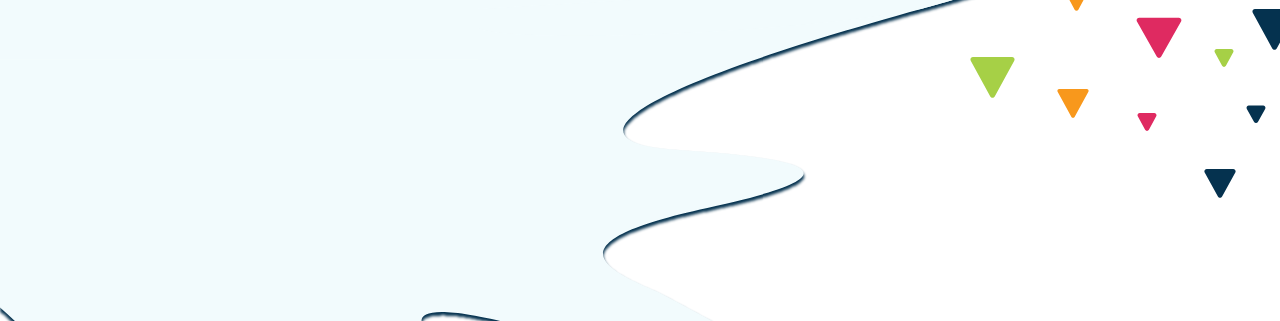
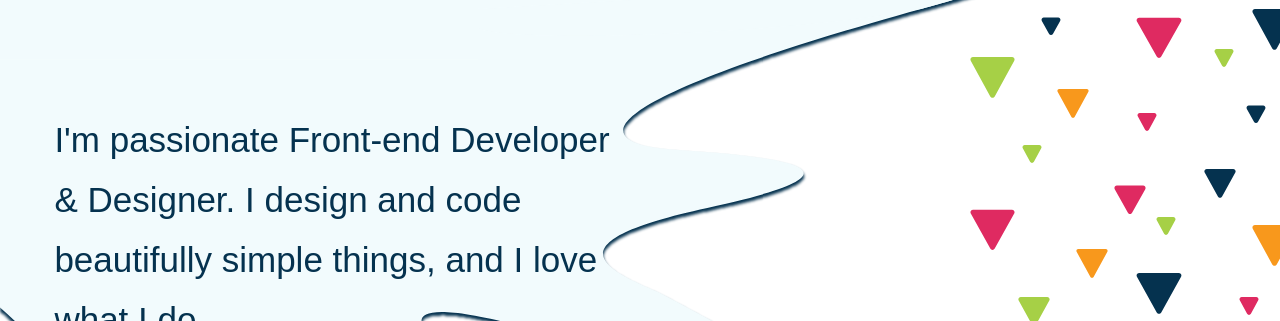
Before and after one commit to eugeneZolotarenko/portfolio, a Gatsby site: page / in a window 1280 px wide. Shown: the part 479-800 px from the top of the page. Built offline with nearby package versions, Linux system fonts and the light colour scheme; Gatsby itself is replaced by a stand-in of ours.

Commit message:
Developing Intro section

```diff
--- a/src/components/Triangles.js
+++ b/src/components/GroupOfTriangles.js
@@ -1,7 +1,6 @@
 import React, { Component } from 'react'
-import {Parallax, ParallaxLayer} from 'react-spring/renderprops-addons'
-import styled from 'styled-components'
-import MainSpot from "../images/main-spot.svg"
+import { ParallaxLayer } from 'react-spring/renderprops-addons'
+// import styled from 'styled-components'
 
 import TriangleRedBig from "../images/Triangles/TriangleRedBig.svg"
 import TriangleRedMid from "../images/Triangles/TriangleRedMid.svg"
@@ -16,148 +15,119 @@ import TriangleBlueBig from "../images/Triangles/TriangleBlueBig.svg"
 import TriangleBlueMid from "../images/Triangles/TriangleBlueMid.svg"
 import TriangleBlueSmall from "../images/Triangles/TriangleBlueSmall.svg"
 
-
-const TrianglesContainer = styled.div`
-  position: absolute;
-  right: 0;
-  top: 0;
-  width: 100%;
-  height: 100%;
-  z-index: 0;
-  .TriangleBig{
-    width: 5.1%;;
-    height: 5.1%;
-  }
-  .TriangleMid{
-    width: 3.6%;;
-    height: 3.6%;
-  }
-  .TriangleSmall{
-    width: 2.2%;;
-    height: 2.2%;
-  }
-`
-const Spot = styled.div`
-   background-image: url(${MainSpot});
-   background-repeat: no-repeat;
-   background-size: contain;
-   width: 85vw;
-   height: 150vh;
-   z-index: 1000;
-`
-
-export default class Triangles extends Component {
+export default class GroupOfTriangles extends Component {
     render() {
-        let parallax;
         return (
-          <TrianglesContainer>
-            <Parallax pages={2} ref={ref => parallax = ref}>
-            <ParallaxLayer offset={0.01} speed={-0.11}>
+            <>
+            <ParallaxLayer offset={0.01} speed={-0.09}>
               <img className="TriangleBig" src={TriangleRedBig} style={{ display: 'block', marginLeft: '75%' }}/>
             </ParallaxLayer>
-            <ParallaxLayer offset={0.02} speed={-0.12}>
+            <ParallaxLayer offset={0.02} speed={-0.1}>
               <img className="TriangleSmall" src={TriangleGreenSmall} style={{ display: 'block', marginLeft: '90%'}}/>
             </ParallaxLayer>
-            <ParallaxLayer offset={0.03} speed={-0.11}>
+            <ParallaxLayer offset={0.03} speed={-0.09}>
               <img className="TriangleBig" src={TriangleOrangeBig} style={{ display: 'block', marginLeft: '97%' }}/>
             </ParallaxLayer>
-            <ParallaxLayer offset={0.06} speed={-0.12}>
+            <ParallaxLayer offset={0.06} speed={-0.1}>
               <img className="TriangleMid" src={TriangleOrangeMid} style={{ display: 'block', marginLeft: '83.5%' }}/>
             </ParallaxLayer>
-            <ParallaxLayer offset={0.09} speed={-0.13}>
+            <ParallaxLayer offset={0.09} speed={-0.1}>
               <img className="TriangleBig" src={TriangleBlueBig} style={{ display: 'block', marginLeft: '88%' }}/>
             </ParallaxLayer>
-            <ParallaxLayer offset={0.12} speed={-0.14}>
+            <ParallaxLayer offset={0.12} speed={-0.11}>
               <img className="TriangleSmall" src={TriangleRedSmall} style={{ display: 'block', marginLeft: '96.5%' }}/>
             </ParallaxLayer>
-            <ParallaxLayer offset={0.12} speed={-0.15}>
+            <ParallaxLayer offset={0.12} speed={-0.1}>
               <img className="TriangleMid" src={TriangleGreenMid} style={{ display: 'block', marginLeft: '79%' }}/>
             </ParallaxLayer>
-            <ParallaxLayer offset={0.18} speed={-0.19}>
+            <ParallaxLayer offset={0.18} speed={-0.11}>
               <img className="TriangleSmall" src={TriangleBlueSmall} style={{ display: 'block', marginLeft: '94%' }}/>
             </ParallaxLayer>
-            <ParallaxLayer offset={0.19} speed={-0.19}>
+            <ParallaxLayer offset={0.19} speed={-0.11}>
               <img className="TriangleSmall" src={TriangleOrangeSmall} style={{ display: 'block', marginLeft: '75%' }}/>
             </ParallaxLayer>
-            <ParallaxLayer offset={0.2} speed={-0.18}>
+            <ParallaxLayer offset={0.2} speed={-0.1}>
               <img className="TriangleSmall" src={TriangleBlueSmall} style={{ display: 'block', marginLeft: '84%' }}/>
             </ParallaxLayer>
-            <ParallaxLayer offset={0.24} speed={-0.13}>
+            <ParallaxLayer offset={0.24} speed={-0.09}>
               <img className="TriangleMid" src={TriangleRedMid} style={{ display: 'block', marginLeft: '89%' }}/>
             </ParallaxLayer>
-            <ParallaxLayer offset={0.25} speed={-0.18}>
+            <ParallaxLayer offset={0.25} speed={-0.09}>
               <img className="TriangleMid" src={TriangleBlueMid} style={{ display: 'block', marginLeft: '97%' }}/>
             </ParallaxLayer>
-            <ParallaxLayer offset={0.27} speed={-0.18}>
+            <ParallaxLayer offset={0.27} speed={-0.11}>
               <img className="TriangleMid" src={TriangleBlueMid} style={{ display: 'block', marginLeft: '79%' }}/>
             </ParallaxLayer>
-            <ParallaxLayer offset={0.32} speed={-0.14}>
+            <ParallaxLayer offset={0.32} speed={-0.1}>
               <img className="TriangleSmall" src={TriangleOrangeSmall} style={{ display: 'block',marginLeft: '93%' }}/>
             </ParallaxLayer>
-            <ParallaxLayer offset={0.33} speed={-0.13}>
+            <ParallaxLayer offset={0.33} speed={-0.1}>
               <img className="TriangleBig" src={TriangleGreenBig} style={{ display: 'block', marginLeft: '85%' }}/>
             </ParallaxLayer>
-            <ParallaxLayer offset={0.36} speed={-0.15}>
+            <ParallaxLayer offset={0.36} speed={-0.11}>
               <img className="TriangleMid" src={TriangleOrangeMid} style={{ display: 'block', marginLeft: '76%' }}/>
             </ParallaxLayer>
-            <ParallaxLayer offset={0.39} speed={-0.13}>
+            <ParallaxLayer offset={0.39} speed={-0.1}>
               <img className="TriangleBig" src={TriangleOrangeBig} style={{ display: 'block', marginLeft: '95%' }}/>
             </ParallaxLayer>
-            <ParallaxLayer offset={0.42} speed={-0.15}>
+            <ParallaxLayer offset={0.42} speed={-0.09}>
               <img className="TriangleSmall" src={TriangleRedSmall} style={{ display: 'block', marginLeft: '83.5%' }}/>
             </ParallaxLayer>
-            <ParallaxLayer offset={0.43} speed={-0.16}>
+            <ParallaxLayer offset={0.43} speed={-0.09}>
               <img className="TriangleMid" src={TriangleGreenMid} style={{ display: 'block', marginLeft: '90%' }}/>
             </ParallaxLayer>
-            <ParallaxLayer offset={0.5} speed={-0.12}>
-              <img className="TriangleSmall" src={TriangleBlueSmall} style={{ display: 'block', marginLeft: '86.5%' }}/>
+            <ParallaxLayer offset={0.49} speed={-0.1}>
+              <img className="TriangleSmall" src={TriangleBlueSmall} style={{ display: 'block', marginLeft: '87%' }}/>
             </ParallaxLayer>
-            <ParallaxLayer offset={0.5} speed={-0.12}>
+            <ParallaxLayer offset={0.5} speed={-0.1}>
               <img className="TriangleSmall" src={TriangleGreenSmall} style={{ display: 'block', marginLeft: '98.5%' }}/>
             </ParallaxLayer>
-            <ParallaxLayer offset={0.5} speed={-0.14}>
+            <ParallaxLayer offset={0.5} speed={-0.1}>
               <img className="TriangleMid" src={TriangleBlueMid} style={{ display: 'block', marginLeft: '79%' }}/>
             </ParallaxLayer>
-            <ParallaxLayer offset={0.53} speed={-0.13}>
+            <ParallaxLayer offset={0.53} speed={-0.1}>
               <img className="TriangleMid" src={TriangleOrangeMid} style={{ display: 'block', marginLeft: '93%' }}/>
             </ParallaxLayer>
-            <ParallaxLayer offset={0.55} speed={-0.12}>
+            <ParallaxLayer offset={0.55} speed={-0.09}>
               <img className="TriangleSmall" src={TriangleRedSmall} style={{ display: 'block', marginLeft: '75%' }}/>
             </ParallaxLayer>
-            <ParallaxLayer offset={0.59} speed={-0.13}>
-              <img className="TriangleSmall" src={TriangleOrangeSmall} style={{ display: 'block', marginLeft: '83%' }}/>
+            <ParallaxLayer offset={0.56} speed={-0.1}>
+              <img className="TriangleSmall" src={TriangleOrangeSmall} style={{ display: 'block', marginLeft: '84.5%' }}/>
             </ParallaxLayer>
-            <ParallaxLayer offset={0.61} speed={-0.15}>
+            <ParallaxLayer offset={0.61} speed={-0.1}>
               <img className="TriangleBig" src={TriangleBlueBig} style={{ display: 'block', marginLeft: '97%' }}/>
             </ParallaxLayer>
-            <ParallaxLayer offset={0.62} speed={-0.16}>
+            <ParallaxLayer offset={0.62} speed={-0.1}>
+              <img className="TriangleSmall" src={TriangleBlueSmall} style={{ display: 'block', marginLeft: '81%' }}/>
+            </ParallaxLayer>
+            <ParallaxLayer offset={0.62} speed={-0.09}>
               <img className="TriangleBig" src={TriangleRedBig} style={{ display: 'block', marginLeft: '88%' }}/>
             </ParallaxLayer>
-            <ParallaxLayer offset={0.67} speed={-0.16}>
+            <ParallaxLayer offset={0.67} speed={-0.1}>
               <img className="TriangleBig" src={TriangleGreenBig} style={{ display: 'block', marginLeft: '75%' }}/>
             </ParallaxLayer>
-            <ParallaxLayer offset={0.66} speed={-0.12}>
+            <ParallaxLayer offset={0.66} speed={-0.11}>
               <img className="TriangleSmall" src={TriangleGreenSmall} style={{ display: 'block', marginLeft: '94.5%' }}/>
             </ParallaxLayer>
-            <ParallaxLayer offset={0.71} speed={-0.14}>
+            <ParallaxLayer offset={0.71} speed={-0.1}>
               <img className="TriangleMid" src={TriangleOrangeMid} style={{ display: 'block', marginLeft: '82%' }}/>
             </ParallaxLayer>
-            <ParallaxLayer offset={0.74} speed={-0.14}>
+            <ParallaxLayer offset={0.74} speed={-0.1}>
               <img className="TriangleSmall" src={TriangleRedSmall} style={{ display: 'block', marginLeft: '88.5%' }}/>
             </ParallaxLayer>
-            <ParallaxLayer offset={0.73} speed={-0.14}>
+            <ParallaxLayer offset={0.73} speed={-0.1}>
               <img className="TriangleSmall" src={TriangleBlueSmall} style={{ display: 'block', marginLeft: '97%' }}/>
             </ParallaxLayer>
-            <ParallaxLayer offset={0.81} speed={-0.12}>
+            <ParallaxLayer offset={0.78} speed={-0.11}>
+              <img className="TriangleSmall" src={TriangleGreenSmall} style={{ display: 'block', marginLeft: '79.5%' }}/>
+            </ParallaxLayer>
+            <ParallaxLayer offset={0.81} speed={-0.09}>
               <img className="TriangleMid" src={TriangleBlueMid} style={{ display: 'block', marginLeft: '93.5%' }}/>
             </ParallaxLayer>
-            {/* Main Spot */}
-              <ParallaxLayer offset={0} speed={0.1}>
-              <Spot />
+            <ParallaxLayer offset={0.83} speed={-0.1}>
+              <img className="TriangleMid" src={TriangleRedMid} style={{ display: 'block', marginLeft: '86.5%' }}/>
             </ParallaxLayer>
-            {/* End Main Spot */}
-           </Parallax>
-          </TrianglesContainer>
+            </>
         )
     }
 }
--- a/src/components/layout.css
+++ b/src/components/layout.css
@@ -7,6 +7,27 @@ body {
   margin: 0;
   -webkit-font-smoothing: antialiased;
   -moz-osx-font-smoothing: grayscale;
+}
+* {
+  color: #05324F;
+  font-family: 'Montserrat', sans-serif;
+  box-sizing: border-box;
+}
+h1, h2, h3, h4, h5 {
+  margin: 0;
+  padding: 0;
+}
+.TriangleBig{
+  width: 5.1%;;
+  height: 5.1%;
+}
+.TriangleMid{
+  width: 3.6%;;
+  height: 3.6%;
+}
+.TriangleSmall{
+  width: 2.2%;;
+  height: 2.2%;
 }
 /*
 article,
--- a/src/components/layout.js
+++ b/src/components/layout.js
@@ -1,16 +1,35 @@
-/**
- * Layout component that queries for data
- * with Gatsby's useStaticQuery component
- *
- * See: https://www.gatsbyjs.org/docs/use-static-query/
- */
-
 import React from "react"
 import PropTypes from "prop-types"
 import { useStaticQuery, graphql } from "gatsby"
+import {Parallax, ParallaxLayer} from 'react-spring/renderprops-addons'
+import styled from 'styled-components'
+import GroupOfTriangles from './GroupOfTriangles'
 
 import Header from "./header"
 import "./layout.css"
+
+const TrianglesContainer1 = styled.div`
+  position: absolute;
+  right: 0;
+  top: 0;
+  width: 100%;
+  height: 100%;
+  z-index: 0;
+`
+
+const TrianglesContainer2 = styled.div`
+  position: absolute;
+  right: 0;
+  top: 17%;
+  width: 100%;
+  height: 100%;
+  z-index: 0;
+`
+
+// const LayoutStyle = styled.div`
+// display: flex;
+// flex-direction: column;
+// `
 
 const Layout = ({ children }) => {
   const data = useStaticQuery(graphql`
@@ -22,16 +41,21 @@ const Layout = ({ children }) => {
       }
     }
   `)
+  let parallax;
+  return (
+    // <LayoutStyle>
+      <Parallax pages={5} ref={ref => parallax = ref}>
+        <TrianglesContainer1>
+          <GroupOfTriangles/>
+        </TrianglesContainer1>
+        <TrianglesContainer2>
+          <GroupOfTriangles/>
+        </TrianglesContainer2>
 
-  return (
-    <>
-      <div>
         <main>{children}</main>
-        <footer>
-          sdvlsdjkbvdsv
-        </footer>
-      </div>
-    </>
+
+      </Parallax>
+      // </LayoutStyle>
   )
 }
 
--- a/src/components/sections/Intro.js
+++ b/src/components/sections/Intro.js
@@ -1,23 +1,61 @@
 import React, { Component } from 'react'
+import { ParallaxLayer } from 'react-spring/renderprops-addons'
 import styled from 'styled-components'
-import Triangles from "../Triangles"
 import MainSpot from "../../images/main-spot.svg"
+// import Guy from "../../images/guy.png"
+import Guy from "../guy"
 
-// const Spot = styled.div`
-//    background-image: url(${MainSpot});
-//    background-repeat: no-repeat;
-//    background-size: contain;
-//    width: 85vw;
-//    height: 150vh;
-//    z-index: 1000;
-// `
+const Spot = styled.div`
+   background-image: url(${MainSpot});
+   background-repeat: no-repeat;
+   background-size: contain;
+   width: 85vw;
+   height: 150vh;
+   z-index: 100;
+   padding-top: 3.5%;
+   .GuyName{
+    display: flex;
+    align-items: center;
+    h1{
+    font-family: Montserrat;
+    font-style: normal;
+    font-weight: 600;
+    font-size: 70px;
+    line-height: 79px;
+    width: 30%;
+    margin-left: 8%;
+    margin-top: 5%;
+   }
+  .gatsby-image-wrapper{
+    height: 43%;
+    width: 43%;
+    max-height: 1200px;
+    max-width: 1200px;
+   }
+   }
+   .IntroWords{
+    font-style: normal;
+    font-weight: 500;
+    font-size: 35px;
+    line-height: 60px;
+    padding-left: 5%;
+    padding-top: 7%;
+   }
+`
 
-export default class Intro extends Component {
+export default class StracturePage extends Component {
     render() {
+        let parallax;
         return (
-            <>
-            <Triangles/>
-            </>
+            <ParallaxLayer offset={0} speed={0.15}>
+              <Spot>
+                <div className="GuyName">
+                  <Guy/>
+                  <h1>Hi,<br/>I'm<br/>Eugene<br/>Zolotarenko</h1>
+                </div>
+                <h3 className="IntroWords">I'm passionate Front-end Developer<br/>& Designer. I design and code<br/>beautifully simple things, and I love<br/>what I do.</h3>
+              </Spot>
+            </ParallaxLayer>
         )
     }
 }
--- a/src/pages/index.js
+++ b/src/pages/index.js
@@ -1,10 +1,13 @@
 import React from "react"
 import Layout from "../components/layout"
 import Intro from "../components/sections/Intro"
+import Nav from "../components/Nav"
+
 
 
 const IndexPage = () => (
   <Layout>
+    <Nav/>
     <Intro/>
   </Layout>
 )
```
Also changed, not shown: src/components/Nav.js (added, +41 -0 lines), src/components/guy.js (+4 -15 lines), src/images/Guy.svg (added), src/images/guy.png (added).
